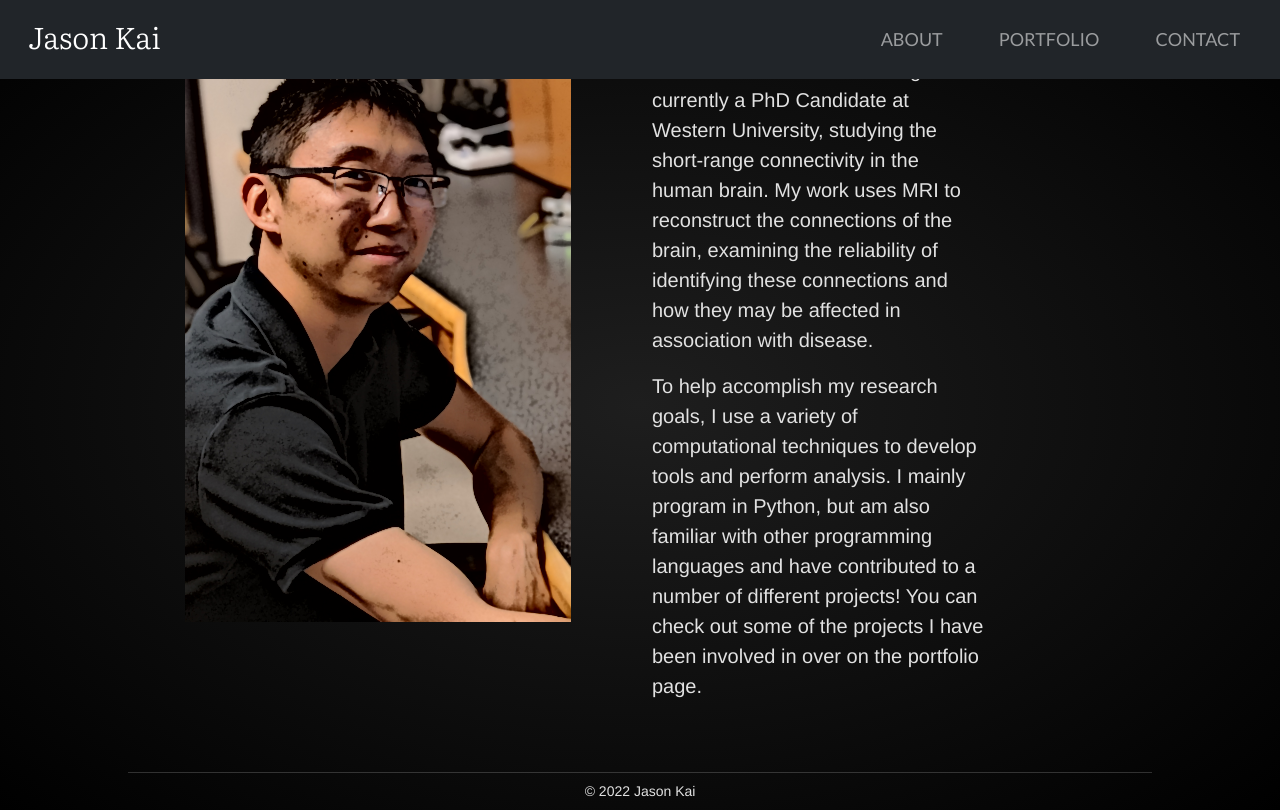
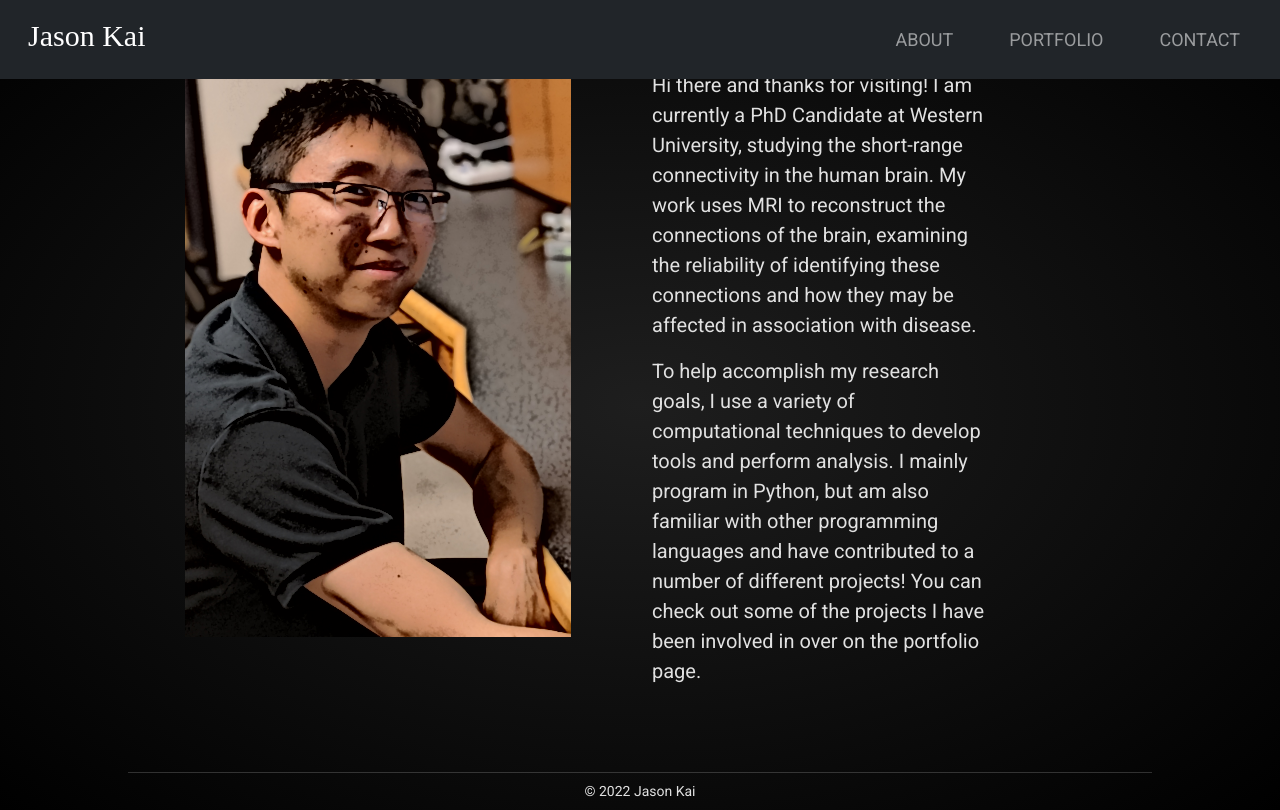
Before and after one commit to kaitj/kaitj.github.io, a Next.js app: page / in a window 1280 px wide. Built offline with nearby package versions, Linux system fonts and the light colour scheme.

Commit message:
update default font to Roboto

```diff
--- a/styles/globals.css
+++ b/styles/globals.css
@@ -1,5 +1,5 @@
 /* Fonts */
-@import url('https://fonts.googleapis.com/css2?family=Lato:wght@400&family=Literata:wght@300&display=swap');
+@import url('https://fonts.googleapis.com/css2?family=Roboto&display=swap');
 
 :root {
   /* Container */
@@ -9,20 +9,20 @@
   /* Global colors */
   --bg-dark: rgb(30, 30, 30);
   --font: rgb(225, 225, 225);
-  --link-hover: rgba(255, 255, 255);
+  --social: rgba(225, 225, 225, 1);
+  --link-hover: rgba(130, 130, 130, 1);
 
   /* Font settings */
   --font-size: 20px;
   --font-size-mobile: 14px;
-  --font-family: Helvetica Neue;
+  --font-family: 'Roboto';
 }
 
 html,
 body {
   padding: 0;
   margin: 0;
-  font-family: -apple-system, BlinkMacSystemFont, Segoe UI, Roboto, Oxygen,
-    Ubuntu, Cantarell, Fira Sans, Droid Sans, Helvetica Neue, sans-serif;
+  font-family: 'Roboto', sans-serif;
 }
 
 /* Navbar */
@@ -46,7 +46,6 @@ body {
 .nav-link {
   text-transform: uppercase;
   text-align: center;
-  font-family: Lato;
   font-size: 18px !important;
 }
 
```
